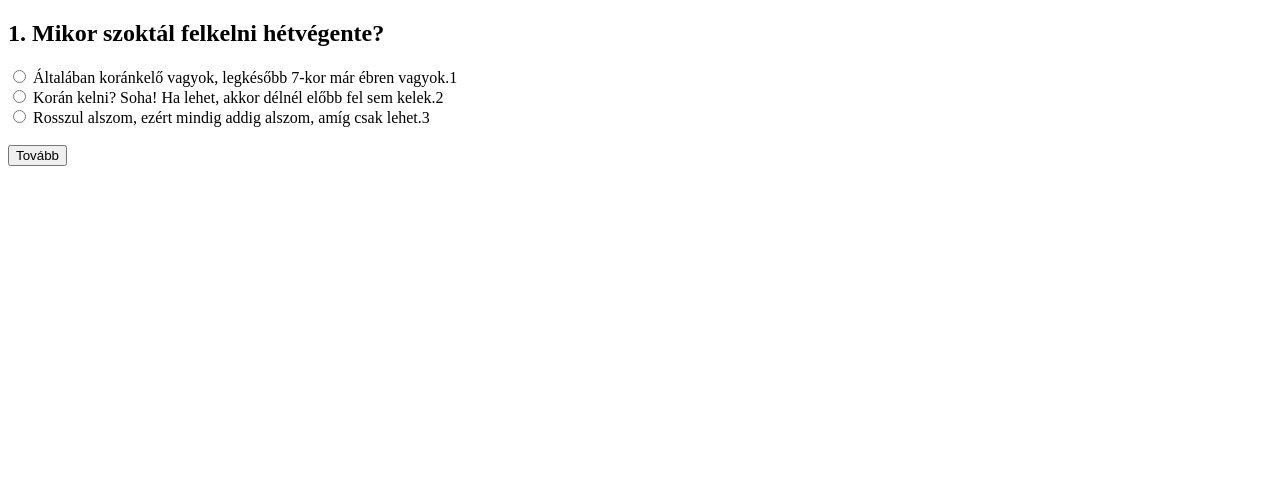
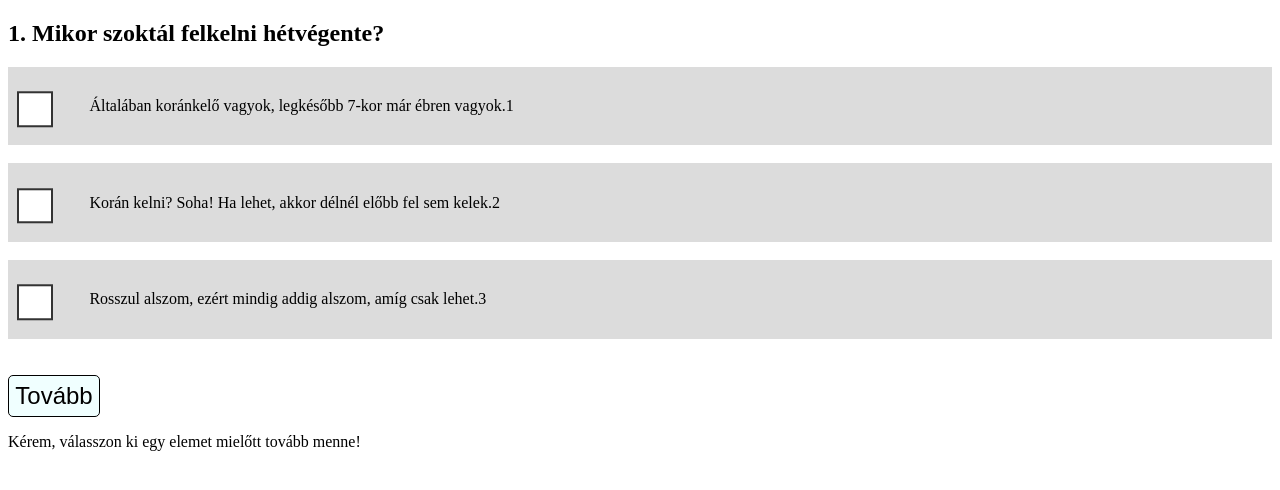
Before and after one commit to BLTszendvics/fenntarthatosagi_temahet, a plain HTML site: page quiz_test.html in a window 1280 px wide. Both pictures are taken after a click on the button "Tovább". Drawn offline with Linux system fonts and the light colour scheme.

Commit message:
design for the quiz
quiz quiz quiz design desing design

```diff
--- a/quiz_script.js
+++ b/quiz_script.js
@@ -34,6 +34,16 @@ let Solutions = [
 
 ];
 
+let Radios = [
+
+    document.getElementById("radio-a"),
+    document.getElementById("radio-b"),
+    document.getElementById("radio-c"),
+
+]
+
+let Elements = document.getElementsByClassName("d-answer");
+
 let Questions = new Array();
 
 let qIndex = 0;
@@ -69,28 +79,30 @@ function LoadQuestion() {
     document.getElementById("answer_b").innerHTML = Questions[qIndex].answer_b + Questions[qIndex].score_b;
     document.getElementById("answer_c").innerHTML = Questions[qIndex].answer_c + Questions[qIndex].score_c;
 
+    document.getElementById("error").style.display = "none";
+
 }
 
 function Next() {
 
-    if (!(document.getElementById("va").checked || document.getElementById("vb").checked || document.getElementById("vc").checked)) {
+    if (!(Radios[0].checked || Radios[1].checked || Radios[2].checked)) {
 
-        alert("baj baj");
+        document.getElementById("error").style.display = "block";
 
     }
     else {
 
-        if (document.getElementById("va").checked) {
+        if (Radios[0].checked) {
 
             score += Questions[qIndex].score_a;
 
         }
-        else if (document.getElementById("vb").checked) {
+        else if (Radios[1].checked) {
 
             score += Questions[qIndex].score_b;
 
         }
-        else if (document.getElementById("vc").checked) {
+        else if (Radios[2].checked) {
 
             score += Questions[qIndex].score_c;
 
@@ -123,12 +135,26 @@ function Next() {
 
             LoadQuestion();
 
-            /*document.getElementById("va").checked = false;
-            document.getElementById("vb").checked = false;
-            document.getElementById("vc").checked = false;*/
+            /*Radios[0].checked = false;
+            Radios[0].checked = false;
+            Radios[0].checked = false;*/
 
         }
 
     }
 
 }
+
+function clickedOption(o) {
+
+    Radios[o].checked = true;
+
+    for (let i = 0; i < Radios.length; i++) {
+
+        Elements[i].classList.remove("selected");
+
+    }
+
+    Elements[o].classList.add("selected");
+
+}
--- a/quiz_test.html
+++ b/quiz_test.html
@@ -6,6 +6,7 @@
     <title>Document</title>
 
     <script src="quiz_script.js" defer></script>
+    <link rel="stylesheet" href="quiz_test_css.css">
 
 </head>
 <body>
@@ -17,18 +18,40 @@
             </h2>
             <form>
 
-                <input type="radio" id="va" name="answers">
-                <label for="va" id="answer_a">Valasz</label>
+                <div class="d-answer" onclick="clickedOption(0)">
+                    <div>
+                        <input type="radio" id="radio-a" name="answers">
+                    </div>
+                    <div class="d-answer-inner">
+                        <label id="answer_a">Valasz</label>
+                    </div>
+                </div>
                 <br>
-                <input type="radio" id="vb" name="answers">
-                <label for="vb" id="answer_b">Valasz</label>
+                <div class="d-answer" onclick="clickedOption(1)">
+                    <div>
+                        <input type="radio" id="radio-b" name="answers">
+                    </div>
+                    <div class="d-answer-inner">
+                        <label id="answer_b">Valasz</label>
+                    </div>
+                </div>
                 <br>
-                <input type="radio" id="vc" name="answers">
-                <label for="vc" id="answer_c">Valasz</label>
+                <div class="d-answer" onclick="clickedOption(2)">
+                    <div>
+                        <input type="radio" id="radio-c" name="answers">
+                    </div>
+                    <div class="d-answer-inner">
+                        <label id="answer_c">Valasz</label>
+                    </div>
+                </div>
                 <br>
                 <br>
 
-                <input type="button" value="Tovább" onclick="Next();">
+                <input id="button" type="button" value="Tovább" onclick="Next();">
+
+                <p style="display: none;" id="error">
+                    Kérem, válasszon ki egy elemet mielőtt tovább menne!
+                </p>
 
             </form>
         </div>
--- /dev/null
+++ b/quiz_test_css.css
@@ -0,0 +1,77 @@
+input[type='radio'] {
+
+    box-sizing:border-box;
+    appearance: none;
+    background: white;
+    outline: 2px solid #333;
+    border: 3px solid white;
+
+    aspect-ratio : 1 / 1;
+    height: 40%;
+
+    position: absolute;
+    top: 50%;
+    -ms-transform: translateY(-50%);
+    transform: translateY(-50%)
+
+
+}
+
+input[type='radio']:checked {
+
+    background: #333;
+
+}
+
+.d-answer {
+
+    background-color: gainsboro;
+
+
+    line-height: 100%;
+    height: 100%;
+
+    padding: 0.5%;
+
+    display: flex;
+
+    position: relative;
+
+}
+
+.d-answer-inner {
+
+    padding: 2%;
+    margin-left: 4%;
+
+}
+
+.d-answer:hover {
+
+    background-color: whitesmoke;
+
+}
+
+.selected, .selected:hover {
+
+    background-color: grey;
+
+}
+
+#button {
+
+    padding: 0.5%;
+    font-size: 24px;
+    background-color: azure;
+    border-radius: 5px 5px;
+    border: solid 1px black;
+
+}
+
+#button:hover {
+
+    background-color: green;
+    padding: 0.6%;
+    font-size: 26px;
+
+}
```
